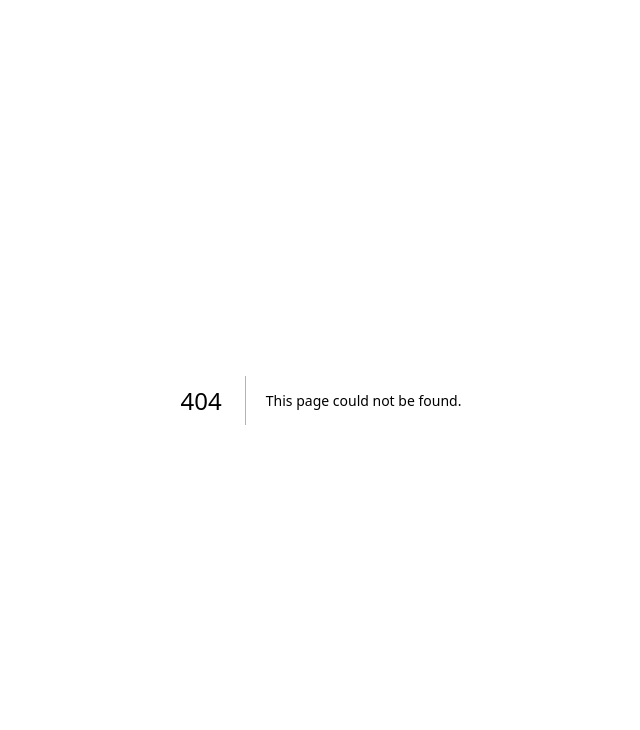
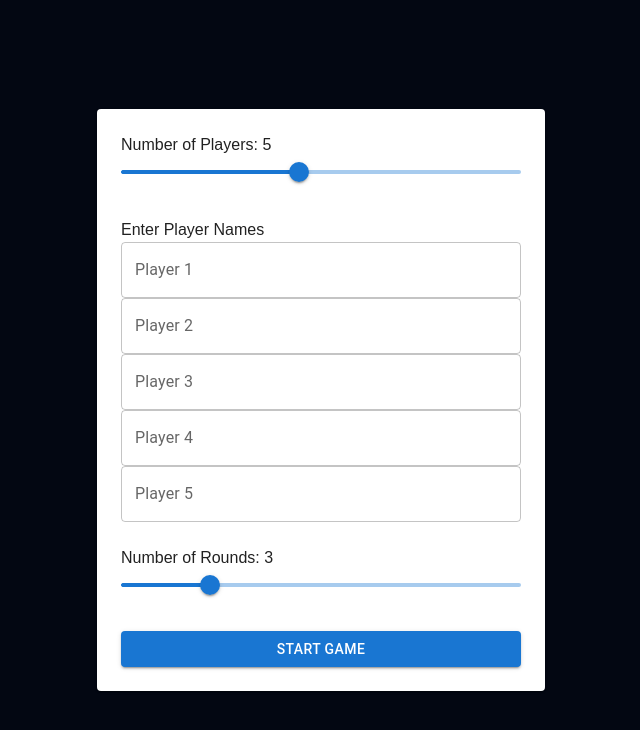
Before and after one commit to dsneed123/Sip-OR-Spin, a Next.js app in the folder sip-or-spin/: page /CreateGame in a window 1280 px wide. Before the commit this address had no page. Shown: the top 730 px of the page, without its empty margins (319-959 px from the left). Built offline with nearby package versions, Linux system fonts and the light colour scheme.

Commit message:
create game page

```diff
--- a/sip-or-spin/package.json
+++ b/sip-or-spin/package.json
@@ -11,7 +11,6 @@
   "dependencies": {
     "@emotion/react": "^11.14.0",
     "@emotion/styled": "^11.14.0",
-    "@heroui/slider": "^2.4.12",
     "@heroui/system": "^2.4.11",
     "@heroui/theme": "^2.4.11",
     "@mui/icons-material": "^6.4.6",
--- a/sip-or-spin/src/app/CreateGame.tsx
+++ /dev/null
@@ -1,26 +0,0 @@
-import React from 'react';
-// import { Wheel } from 'react-custom-roulette';
-// import { useState } from 'react';
-import { Button } from '@mui/material';
-import {Slider} from "@heroui/slider";
-
-
-const CreateGame = () => {
-    return (
-        <div>
-            <h1>Create Game</h1>
-            <Slider
-                aria-label="Temperature"
-                className="max-w-md"
-                defaultValue={0.4}
-                maxValue={1}
-                minValue={0}
-                size="md"
-                step={0.01}
-            />
-            <Button variant="contained" color="primary">Submit</Button>
-        </div>
-    );
-}
-
-export default CreateGame;
--- /dev/null
+++ b/sip-or-spin/src/app/CreateGame/page.tsx
@@ -0,0 +1,85 @@
+"use client";
+import React, { useState } from "react";
+import { Button, TextField, Slider, Card } from "@mui/material";
+
+const CreateGame = () => {
+  const [numPlayers, setNumPlayers] = useState<number>(5);
+  const [playerNames, setPlayerNames] = useState<string[]>(Array(10).fill(""));
+  const [rounds, setRounds] = useState<number>(3);
+
+  const handlePlayerChange = (index: number, name: string) => {
+    const newPlayerNames = [...playerNames];
+    newPlayerNames[index] = name;
+    setPlayerNames(newPlayerNames);
+  };
+
+  const handlePlayerSliderChange = (
+    event: Event,
+    newValue: number | number[]
+  ) => {
+    setNumPlayers(newValue as number);
+  };
+
+  const handleRoundsChange = (event: Event, newValue: number | number[]) => {
+    setRounds(newValue as number);
+  };
+
+  return (
+    <div className="h-screen flex items-center justify-center bg-gray-950">
+      <Card className="p-6 w-full max-w-md bg-gray-900 text-white shadow-lg">
+        <div className="flex flex-col gap-6">
+          <div>
+            <div>Number of Players: {numPlayers}</div>
+            <Slider
+              getAriaLabel={() => "Number of Players"}
+              value={numPlayers}
+              onChange={handlePlayerSliderChange}
+              valueLabelDisplay="auto"
+              min={1}
+              max={10}
+              disableSwap
+            />
+          </div>
+
+          <div>
+            <div>Enter Player Names</div>
+            {Array.from({ length: numPlayers }).map((_, index) => (
+              <TextField
+                key={index}
+                label={`Player ${index + 1}`}
+                value={playerNames[index]}
+                onChange={(e) => handlePlayerChange(index, e.target.value)}
+                fullWidth
+                variant="outlined"
+                InputLabelProps={{ className: "text-gray-300" }}
+                InputProps={{
+                  className: "text-white",
+                  style: { borderColor: "#fff" },
+                }}
+              />
+            ))}
+          </div>
+
+          <div>
+            <div>Number of Rounds: {rounds}</div>
+            <Slider
+              getAriaLabel={() => "Number of Rounds"}
+              value={rounds}
+              onChange={handleRoundsChange}
+              valueLabelDisplay="auto"
+              min={1}
+              max={10}
+              disableSwap
+            />
+          </div>
+
+          <Button variant="contained" color="primary">
+            Start Game
+          </Button>
+        </div>
+      </Card>
+    </div>
+  );
+};
+
+export default CreateGame;
```
Also changed, not shown: 1 other file (tests, documents, lock files or other folders).
